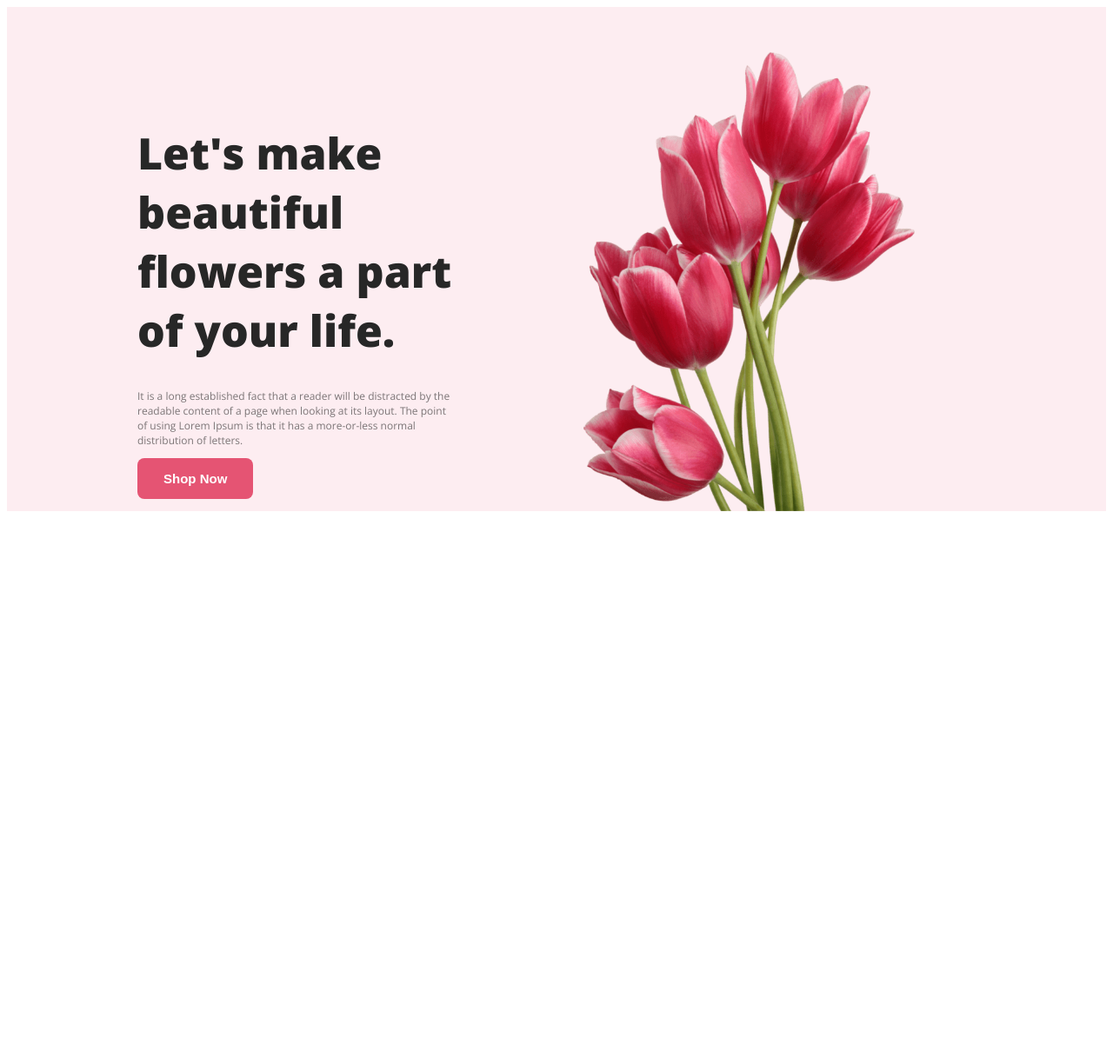
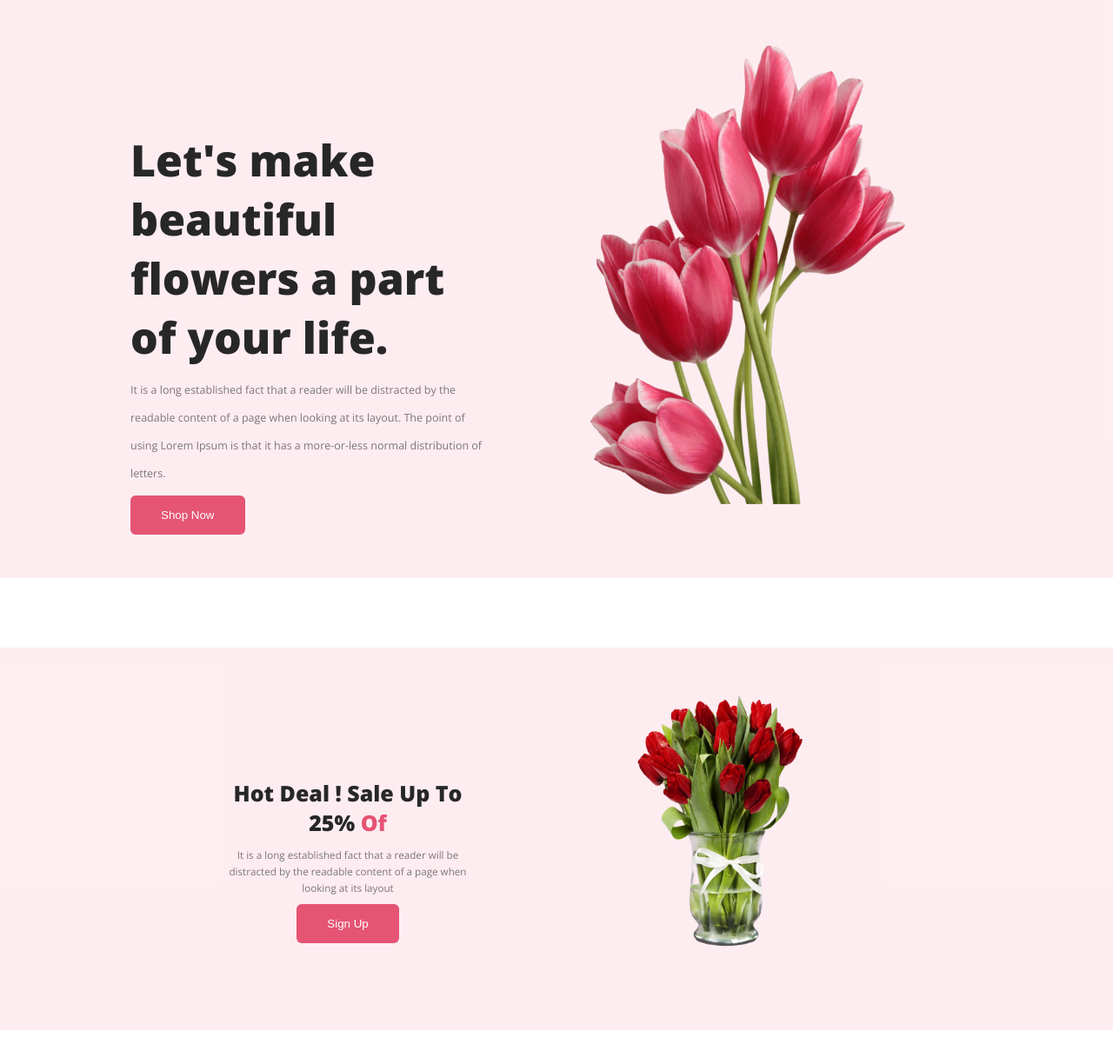
Before and after one commit to munna500362/1st-assaignment, a plain HTML site: page index.html in a window 1280 px wide. Shown: the whole page at 87% size. Before the commit the page ends 800 px from the top, so only its background shows below. Drawn offline with nearby package versions, Linux system fonts and the light colour scheme.

Commit message:
second git

```diff
--- a/index.html
+++ b/index.html
@@ -11,21 +11,46 @@
 </head>
 <body>
     <header >
-        <div class="header-title">
+        <nav class="header-title">
             <div class="header-div">
                 <h1 class="header-text">Let's make
                     beautiful flowers a
-                    part of your life.</h1>
-                <p class="header-description">It is a long established fact that a reader will be distracted by the readable
+                    part of your life.
+                </h1>
+                <p class="header-description"><small> It is a long established fact that a reader will be distracted by the readable
                     content of a page when looking at its layout. The point of using Lorem Ipsum is
-                    that it has a more-or-less normal distribution of letters.
+                    that it has a more-or-less normal distribution of letters.</small>
                 </p>
-                <button class="header-button">Shop Now</button>
+                <button class="text-primary">Shop Now</button>
             </div>
 
             <img class="header-imag" src="image/Flower Asset/header.png" alt="">
 
-        </div>
+        </nav>
     </header>
+    <main>
+        <section class="hot-section">
+            <div class="hot-div">
+                <h5 class="hot-title">
+                    Hot Deal ! Sale Up To 25%
+                    <span class="privet">Of</span>
+
+                </h5>
+                <p class="hot-description">
+                    <small>
+                         It is a long established fact that a reader will be distracted by the readable
+                        content of a page when looking at its layout
+                    </small>
+
+                </p>
+                <button class="text-primary">Sign Up</button>
+            </div>
+            <img class="hot-imag" src="image/Flower Asset/pngwing 8.png" alt="">
+
+        </section>
+    </main>
+    <footer>
+
+    </footer>
 </body>
 </html>
--- a/style/style.css
+++ b/style/style.css
@@ -1,39 +1,84 @@
+*{
+    padding: 0px;
+    margin: 0px;
+}
 body{
     font-family: 'Open Sans', sans-serif;
 }
 .header-title{
     display: flex;
     background-color:rgba(229, 84, 115, 0.10);
+
 }
-
 .header-div{
-    padding: 100px 50px 0px 150px;
+    padding: 150px 50px 50px 150px;
+    align-items: center;
 }
-
-
 .header-text{
     color: #272727;
     font-size: 50px;
     font-weight: 800;
+    padding-bottom: 0px;
 }
 .header-description{
     color: rgba(39, 39, 39, 0.60);
-    font-size: 12px;
+    padding: 10px 0px;
+    font-size: 15px;
     font-weight: 400;
+    line-height: 30px;
+}
+.text-primary{
+    color: white;
+    padding: 15px 35px;
+    border-radius: 6px;
+    border: none;
+    background: #E55473;
+    gap: 10px;
+}
+.header-imag{
+    padding: 50px 220px 0px 50px;
+    width: 400px;
+    height: 530px;
 }
 
-.header-button{
-    color: #FFF;
-    background: #E55473;
-    display: inline-flex;
-    padding: 15px 30px;
-    border: none;
-    font-size: 15px;
-    font-weight: 700;
-    border-radius: 8px;
+/*main section start*/
+
+
+/*hot section start*/
+.hot-section{
+    margin-top: 80px;
+    margin-bottom: 80px;
+    display: flex;
+    background-color:rgba(229, 84, 115, 0.10);
+
+
 }
-.header-imag{
-    width: 500px;
-    height: 530px;
-    padding: 50px 200px 0px 80px;
+.hot-div{
+    padding:150px 150px 100px 250px;
+    text-align: center;
 }
+.hot-title{
+    color: #272727;
+    font-size: 25px;
+    font-weight: 800;
+    padding-bottom: 0px;
+}
+.privet{
+    color: #E55473;
+    padding-top: 0px;
+}
+.hot-description{
+    color: rgba(39, 39, 39, 0.60);
+    text-align: center;
+    font-size: 14px;
+    font-weight: 350;
+    padding-top: 10px;
+    padding-bottom: 10px;
+}
+.hot-imag{
+    width: 200px;
+    height: 300px;
+    padding: 50px 350px 50px 30px;
+}
+
+/*hot section end*/
```
